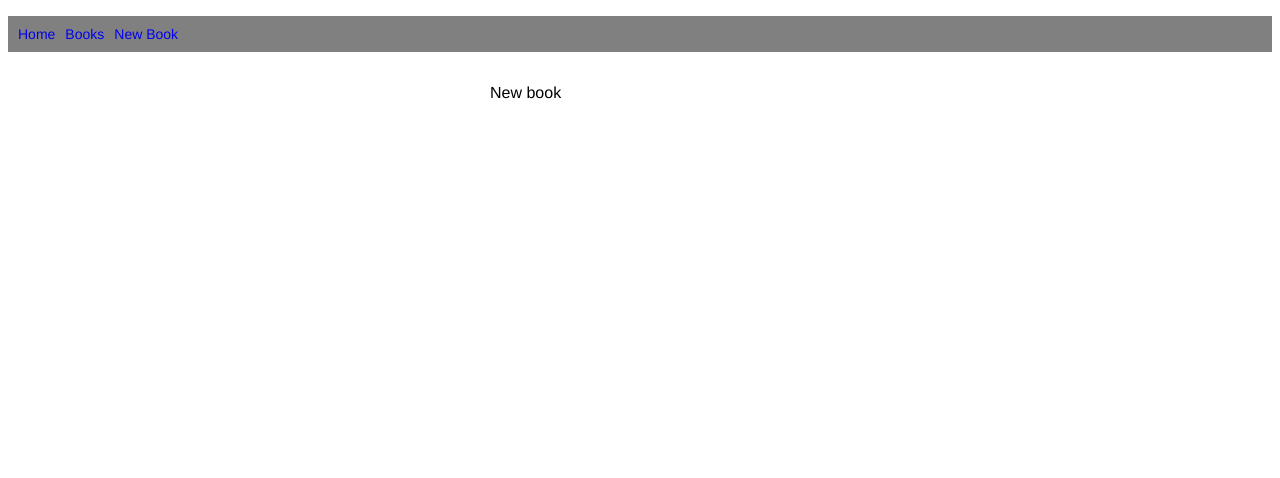
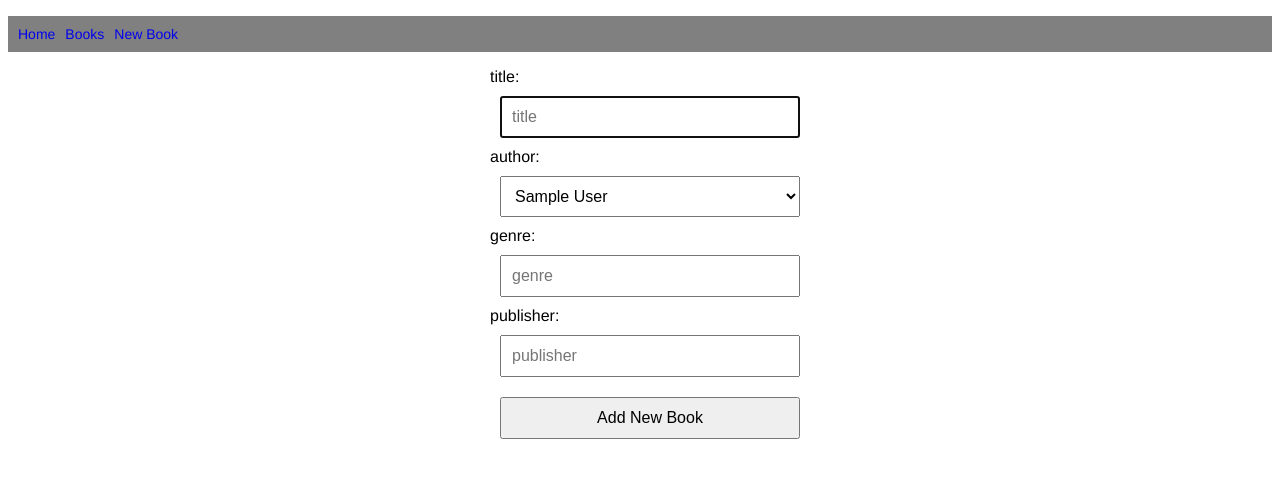
Before and after one commit to br1Pod/wk4d3_book_list, a Flask app: template one_to_many_start/templates/books/new.html in a window 1280 px wide. Shown: the top 478 px of the page. Run offline with Flask 2, Linux system fonts and the light colour scheme; the template is opened without the code that fills it: most values are stand-ins (such as "Sample title", 1, 10 or a date in 2020).

Commit message:
Add new book form added, and routed

```diff
--- a/one_to_many_start/controllers/books_controller.py
+++ b/one_to_many_start/controllers/books_controller.py
@@ -24,7 +24,10 @@ def delete(id):
 
 
 # NEW
-
+@books_blueprint.route("/books/new", methods=["GET"])
+def add_new_book():
+    authors = author_repository.select_all()
+    return render_template("books/new.html", authors = authors)
 
 # CREATE
 
--- a/one_to_many_start/templates/books/new.html
+++ b/one_to_many_start/templates/books/new.html
@@ -1,6 +1,38 @@
 {% extends "base.html" %}
 {% block content %}
 
-<p>New book</p>
+<form action="/books" method="post">
+    <div>
+      <label for="title">title:</label>
+      <input type="text" id="title" name="title" placeholder="title" required autofocus>
+    </div>
+
+    <div>
+        <label for="author">author:</label>
+        <select id="author" name="author_id">
+
+          {% for author in authors %}
+
+          <option value = "{{author.id}}">{{author.full_name()}}</option>
+
+          {% endfor %}
+
+        </select>
+      </div>
+
+    <div>
+      <label for="genre">genre:</label>
+      <input type="text" id="genre" name="genre" placeholder="genre" required>
+    </div>
+
+    <div>
+        <label for="publisher">publisher:</label>
+        <input type="text" id="publisher" name="publisher" placeholder="publisher" required>
+      </div>
+
+
+    <button type="submit">Add New Book</button>
+
+  </form>
 
 {% endblock %}
```
